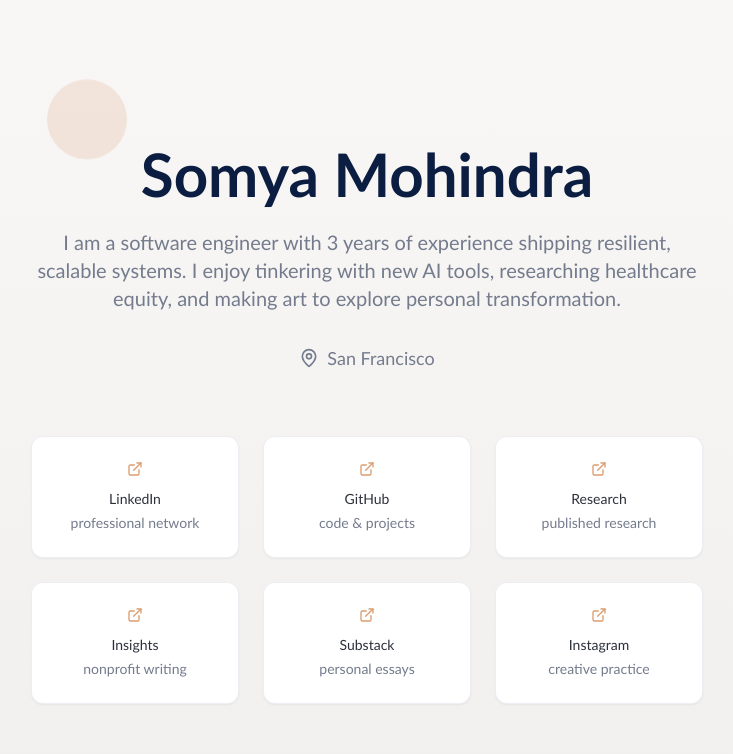
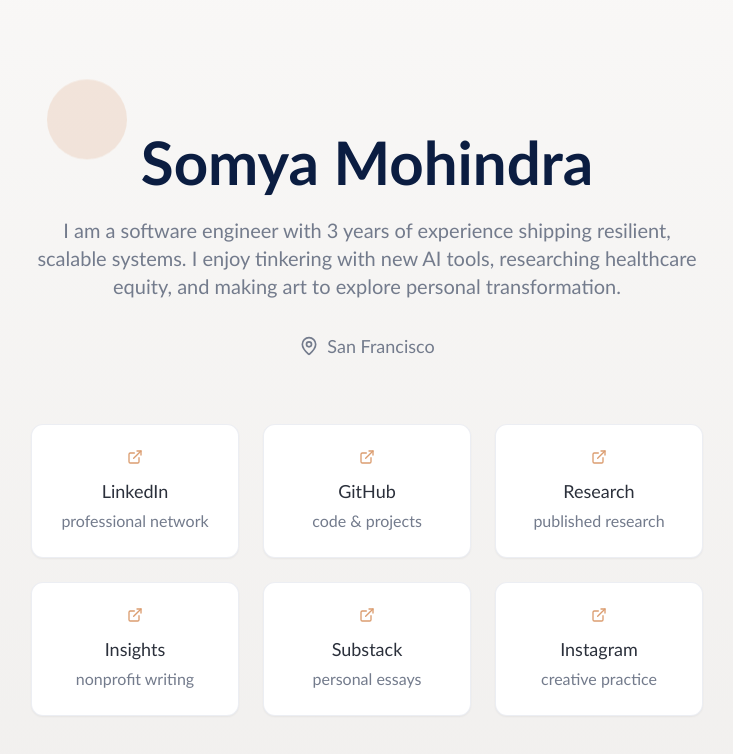
Before and after one commit to somyam/quirky-digital-me, a React (Vite) app: page / in a window 1280 px wide. Shown: the top 754 px of the page, without its empty margins (273-1006 px from the left). Built offline with nearby package versions, Linux system fonts and the light colour scheme.

Commit message:
Increase social link font size

```diff
--- a/src/components/PersonalHero.tsx
+++ b/src/components/PersonalHero.tsx
@@ -59,10 +59,10 @@ const PersonalHero = () => {
                   <a href={link.url} target="_blank" rel="noopener noreferrer">
                     <ExternalLink className="w-6 h-6 text-accent group-hover:scale-110 transition-bounce" />
                     <div className="text-center">
-                      <div className="font-medium text-foreground group-hover:text-accent transition-smooth">
+                      <div className="text-lg font-medium text-foreground group-hover:text-accent transition-smooth">
                         {link.name}
                       </div>
-                      <div className="text-sm text-muted-foreground mt-1">
+                      <div className="text-base text-muted-foreground mt-1">
                         {link.description}
                       </div>
                     </div>
```
